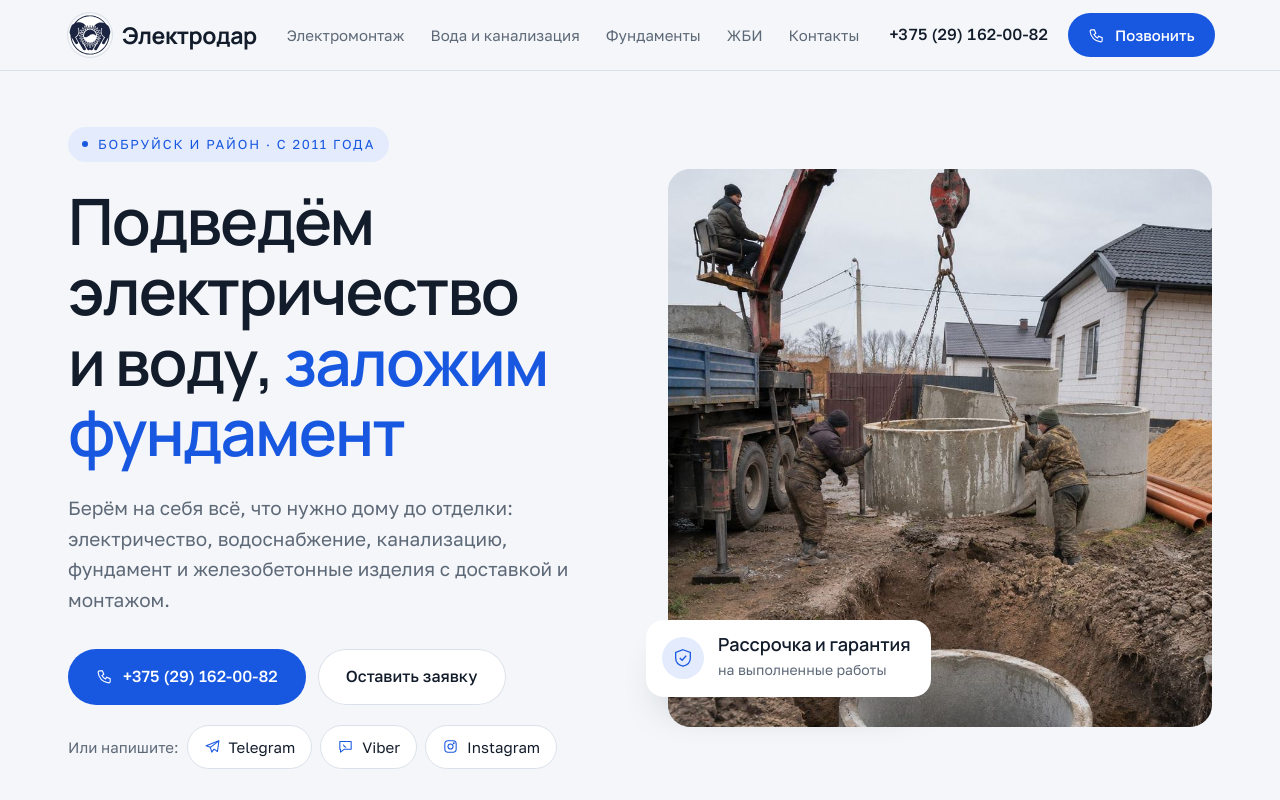
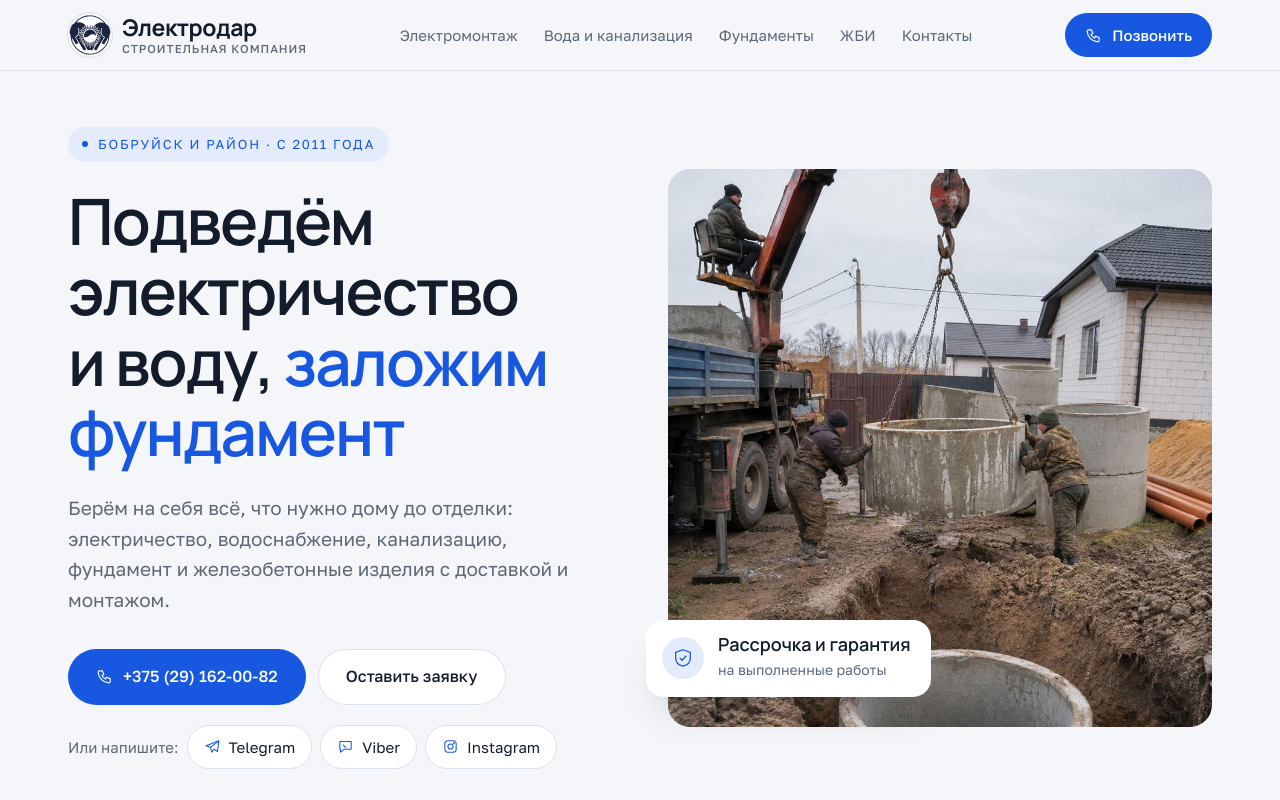
Before and after one commit to talizzzbogdan-dev/elektrodar, a plain HTML site: page index.html in a window 1280 px wide. Shown: the top 800 px of the page. Drawn offline with Linux system fonts and the light colour scheme.

Commit message:
Подпись «Строительная компания» у названия, юридическое название в подвале
Co-Authored-By: Claude Opus 5.5 <noreply@anthropic.com>
Claude-Session: https://claude.ai/code/session_01EYGUqa34LBtdE1QmfkcTWy

```diff
--- a/elektromontazh.html
+++ b/elektromontazh.html
@@ -24,7 +24,7 @@
 <link rel="preconnect" href="https://fonts.googleapis.com">
 <link rel="preconnect" href="https://fonts.gstatic.com" crossorigin>
 <link href="https://fonts.googleapis.com/css2?family=Golos+Text:wght@400;500&family=Manrope:wght@500;600;700&display=swap" rel="stylesheet">
-<link rel="stylesheet" href="styles.css?v=3">
+<link rel="stylesheet" href="styles.css?v=4">
 <script type="application/ld+json">{"@context":"https://schema.org","@type":"Service","name":"Электромонтажные работы","serviceType":"Электромонтажные работы","provider":{"@id":"https://talizzzbogdan-dev.github.io/elektrodar/#org"},"areaServed":[{"@type":"City","name":"Бобруйск"},{"@type":"AdministrativeArea","name":"Бобруйский район"}],"url":"https://talizzzbogdan-dev.github.io/elektrodar/elektromontazh.html"}</script>
 <script type="application/ld+json">{"@context":"https://schema.org","@type":"BreadcrumbList","itemListElement":[{"@type":"ListItem","position":1,"name":"Главная","item":"https://talizzzbogdan-dev.github.io/elektrodar/"},{"@type":"ListItem","position":2,"name":"Электромонтаж","item":"https://talizzzbogdan-dev.github.io/elektrodar/elektromontazh.html"}]}</script>
 <script type="application/ld+json">{"@context":"https://schema.org","@type":"HomeAndConstructionBusiness","@id":"https://talizzzbogdan-dev.github.io/elektrodar/#org","name":"Электродар","url":"https://talizzzbogdan-dev.github.io/elektrodar/","logo":"https://talizzzbogdan-dev.github.io/elektrodar/img/logo.svg","image":"https://talizzzbogdan-dev.github.io/elektrodar/img/og.jpg","description":"Электромонтаж, водоснабжение и канализация, фундаменты, продажа, доставка и монтаж ЖБИ в Бобруйске и Бобруйском районе.","telephone":["+375291620082","+375447258724","+375447567236","+375296337055"],"email":"elektrodar@mail.ru","address":{"@type":"PostalAddress","streetAddress":"ул. Шинная, 10","addressLocality":"Бобруйск","addressRegion":"Могилёвская область","addressCountry":"BY"},"areaServed":[{"@type":"City","name":"Бобруйск"},{"@type":"AdministrativeArea","name":"Бобруйский район"}],"sameAs":["https://www.instagram.com/elektrodar2021/"]}</script>
@@ -42,7 +42,7 @@
 
 <header class="top">
   <div class="wrap">
-    <a class="logo" href="./"><img src="img/logo.svg" alt="" width="44" height="44">Электродар</a>
+    <a class="logo" href="./"><img src="img/logo.svg" alt="" width="44" height="44"><span class="logo-text"><b>Электродар</b><small>Строительная компания</small></span></a>
     <nav class="nav" id="menu" aria-label="Разделы сайта">
       <a href="elektromontazh.html" aria-current="page">Электромонтаж</a>
       <a href="voda-kanalizaciya.html">Вода и канализация</a>
@@ -102,7 +102,7 @@
 
 <footer>
   <div class="wrap">
-    <div class="foot-brand"><img src="img/logo.svg" alt="Логотип Электродар" width="36" height="36"><span>© 2026 Электродар. Бобруйск и Бобруйский район.</span></div>
+    <div class="foot-brand"><img src="img/logo.svg" alt="Логотип Электродар" width="36" height="36"><span>© 2026 ООО «Строительная компания Электродар». Бобруйск и Бобруйский район.</span></div>
     <nav aria-label="Услуги">
       <a href="elektromontazh.html">Электромонтаж</a>
       <a href="voda-kanalizaciya.html">Вода и канализация</a>
--- a/index.html
+++ b/index.html
@@ -24,7 +24,7 @@
 <link rel="preconnect" href="https://fonts.googleapis.com">
 <link rel="preconnect" href="https://fonts.gstatic.com" crossorigin>
 <link href="https://fonts.googleapis.com/css2?family=Golos+Text:wght@400;500&family=Manrope:wght@500;600;700&display=swap" rel="stylesheet">
-<link rel="stylesheet" href="styles.css?v=3">
+<link rel="stylesheet" href="styles.css?v=4">
 <script type="application/ld+json">{"@context":"https://schema.org","@type":"HomeAndConstructionBusiness","@id":"https://talizzzbogdan-dev.github.io/elektrodar/#org","name":"Электродар","url":"https://talizzzbogdan-dev.github.io/elektrodar/","logo":"https://talizzzbogdan-dev.github.io/elektrodar/img/logo.svg","image":"https://talizzzbogdan-dev.github.io/elektrodar/img/og.jpg","description":"Электромонтаж, водоснабжение и канализация, фундаменты, продажа, доставка и монтаж ЖБИ в Бобруйске и Бобруйском районе.","telephone":["+375291620082","+375447258724","+375447567236","+375296337055"],"email":"elektrodar@mail.ru","address":{"@type":"PostalAddress","streetAddress":"ул. Шинная, 10","addressLocality":"Бобруйск","addressRegion":"Могилёвская область","addressCountry":"BY"},"areaServed":[{"@type":"City","name":"Бобруйск"},{"@type":"AdministrativeArea","name":"Бобруйский район"}],"sameAs":["https://www.instagram.com/elektrodar2021/"]}</script>
 <script type="application/ld+json">{"@context":"https://schema.org","@type":"FAQPage","mainEntity":[{"@type":"Question","name":"Сколько стоят работы?","acceptedAnswer":{"@type":"Answer","text":"Цена зависит от объёма, грунта и материалов. Ориентир называем по телефону, точную сумму считаем после осмотра и записываем в договор."}},{"@type":"Question","name":"Как работает рассрочка?","acceptedAnswer":{"@type":"Answer","text":"Оплату можно разбить на части. Размер платежей и сроки согласуем до подписания договора."}},{"@type":"Question","name":"На что даётся гарантия?","acceptedAnswer":{"@type":"Answer","text":"На все выполненные нами работы. Срок зависит от вида работ и прописывается в договоре."}},{"@type":"Question","name":"Где вы работаете?","acceptedAnswer":{"@type":"Answer","text":"В Бобруйске и Бобруйском районе. Если ваш объект дальше, позвоните: обсудим выезд."}},{"@type":"Question","name":"Можно купить ЖБИ без монтажа?","acceptedAnswer":{"@type":"Answer","text":"Да. Привезём изделия на объект, а монтаж закажете, если он нужен."}}]}</script>
 </head>
@@ -41,7 +41,7 @@
 
 <header class="top">
   <div class="wrap">
-    <a class="logo" href="./"><img src="img/logo.svg" alt="" width="44" height="44">Электродар</a>
+    <a class="logo" href="./"><img src="img/logo.svg" alt="" width="44" height="44"><span class="logo-text"><b>Электродар</b><small>Строительная компания</small></span></a>
     <nav class="nav" id="menu" aria-label="Разделы сайта">
       <a href="elektromontazh.html">Электромонтаж</a>
       <a href="voda-kanalizaciya.html">Вода и канализация</a>
@@ -228,7 +228,7 @@
 
 <footer>
   <div class="wrap">
-    <div class="foot-brand"><img src="img/logo.svg" alt="Логотип Электродар" width="36" height="36"><span>© 2026 Электродар. Бобруйск и Бобруйский район.</span></div>
+    <div class="foot-brand"><img src="img/logo.svg" alt="Логотип Электродар" width="36" height="36"><span>© 2026 ООО «Строительная компания Электродар». Бобруйск и Бобруйский район.</span></div>
     <nav aria-label="Услуги">
       <a href="elektromontazh.html">Электромонтаж</a>
       <a href="voda-kanalizaciya.html">Вода и канализация</a>
--- a/styles.css
+++ b/styles.css
@@ -38,6 +38,10 @@ p{margin:0}
 .logo{font-family:var(--display);font-weight:700;letter-spacing:-.02em;font-size:23px;text-decoration:none;display:flex;align-items:center;gap:10px}
 .logo img{width:44px;height:44px;display:block;flex:none;border-radius:50%;box-shadow:0 0 0 1px var(--line);transition:transform .6s var(--ease)}
 .logo:hover img{transform:rotate(-12deg)}
+.logo{flex:none}
+.logo-text{display:flex;flex-direction:column;line-height:1.05;white-space:nowrap}
+.logo-text b{font-weight:700}
+.logo-text small{font-family:var(--body);font-weight:500;font-size:11.5px;letter-spacing:.08em;text-transform:uppercase;color:var(--muted);margin-top:4px}
 .foot-brand{display:flex;align-items:center;gap:12px}
 .foot-brand img{width:36px;height:36px;border-radius:50%;box-shadow:0 0 0 1px var(--line)}
 .nav{display:flex;gap:6px;margin-left:auto;font-size:15px;white-space:nowrap}
@@ -58,6 +62,7 @@ p{margin:0}
 .burger[aria-expanded="true"] span::before{transform:translateY(6px) rotate(45deg)}
 .burger[aria-expanded="true"] span::after{transform:translateY(-6px) rotate(-45deg)}
 .nav .nav-extra{display:none}
+@media (max-width:1300px) and (min-width:1041px){.top .wrap>.tel{display:none}.top .btn{margin-left:auto}}
 @media (max-width:1040px){
   .burger{display:grid}
   .top .tel{margin-left:auto}
@@ -272,7 +277,8 @@ footer a:hover{color:var(--green)}
   .top .wrap{min-height:62px;gap:10px}
   .top .tel{display:none}
   .burger{margin-left:auto}
-  .logo{font-size:20px}
+  .logo{font-size:19px}
+  .logo-text small{font-size:10px;letter-spacing:.06em;margin-top:3px}
   .logo img{width:40px;height:40px}
   .nav{max-height:calc(100vh - 62px)}
   h1{font-size:clamp(31px,8.4vw,40px);letter-spacing:-.035em}
```
Also changed, not shown: fundamenty.html (+3 -3 lines), voda-kanalizaciya.html (+3 -3 lines), zhbi.html (+3 -3 lines).
